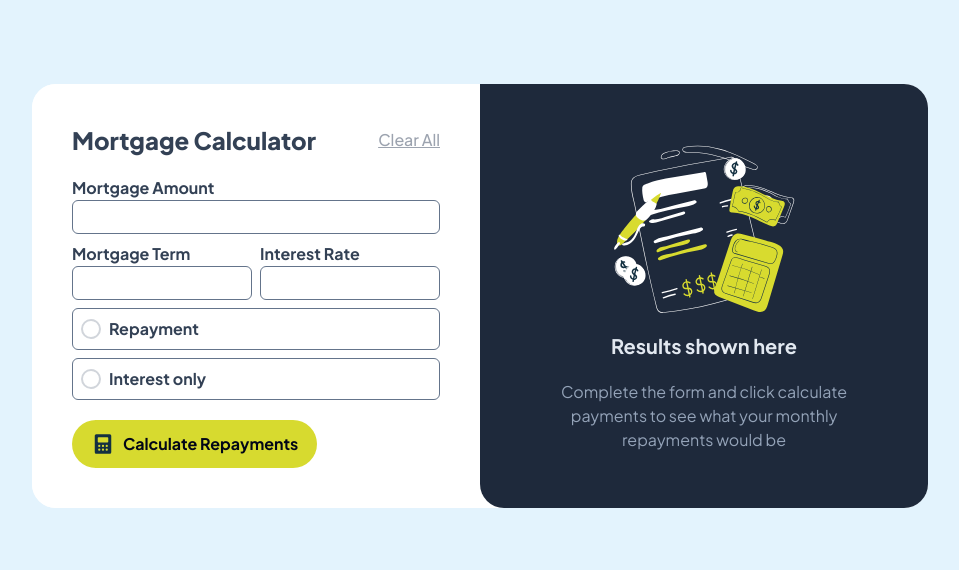
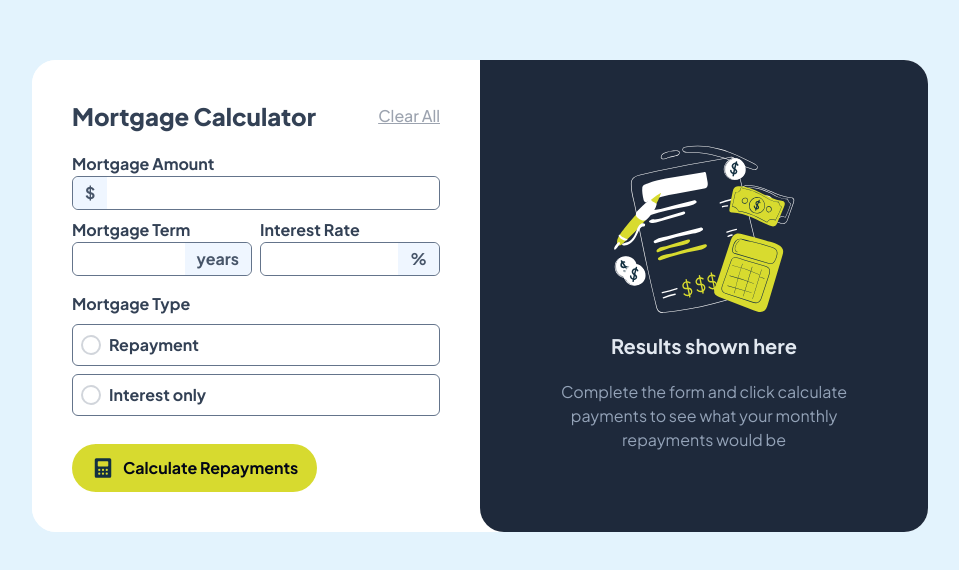
Before and after one commit to anywhereeanytime/mortgage-payment-calculator, a React (Vite) app: page / in a window 1280 px wide. Shown: the part 104-674 px from the top of the page, without its empty margins (160-1119 px from the left). Built offline with nearby package versions, Linux system fonts and the light colour scheme.

Commit message:
fixed layout with signs

```diff
--- a/src/FormContainer.jsx
+++ b/src/FormContainer.jsx
@@ -91,9 +91,17 @@ const FormContainer = () => {
         onSubmit={handleSubmit}
         className="grid gap-2 grid-cols-2 font-medium"
       >
+        {/* Проверяем, есть ли радиокнопки и добавляем заголовок перед ними */}
         {inputsData.map((input) => {
           if (input.type === "radio") {
-            return input.options.map((option) => (
+            return (
+              <div key={input.id} className="col-span-2">
+                {/* Заголовок перед радио кнопками */}
+                <div className="font-bold text-md text-slate-700 mt-2 mb-2">
+                  {input.label}
+                </div>
+                {/* Рендеринг радио кнопок */}
+                {input.options.map((option) => (
                   <Input
                     key={option.id}
                     label={option.label}
@@ -103,7 +111,9 @@ const FormContainer = () => {
                     value={option.value}
                     handleChange={handleChange}
                   />
-            ));
+                ))}
+              </div>
+            );
           } else {
             return (
               <Input
@@ -114,10 +124,12 @@ const FormContainer = () => {
                 name={input.name}
                 value={formData[input.name]}
                 handleChange={handleChange}
+                sign={input.sign}
               />
             );
           }
         })}
+
         <button
           className="bg-primary-lime text-slate-950 font-bold px-4 py-3 flex justify-center gap-2 rounded-3xl w-full md:w-2/3 hover:bg-primary-lime hover:bg-opacity-70 col-span-2 mt-3"
           type="submit"
--- a/src/Input.jsx
+++ b/src/Input.jsx
@@ -1,11 +1,21 @@
-const Input = ({ label, id, type, name, value, handleChange, options }) => {
+const Input = ({
+  label,
+  id,
+  type,
+  name,
+  value,
+  handleChange,
+  options,
+  sign,
+}) => {
   return (
     <div
+      tabIndex="0"
       className={`flex ${
         id === "term" || id === "interestRate" ? "col-span-1" : "col-span-2"
       } ${
         type === "radio"
-          ? "flex-row-reverse items-center justify-end border border-slate-500 hover:border-primary-lime rounded-md p-2"
+          ? "flex-row-reverse items-center justify-end border border-slate-500 hover:border-primary-lime rounded-md p-2 mb-2"
           : "flex-col"
       }`}
     >
@@ -25,7 +35,7 @@ const Input = ({ label, id, type, name, value, handleChange, options }) => {
           <label
             key={option.id}
             htmlFor={option.id}
-            className="flex items-center mb-2 cursor-pointer border border-transparent hover:border-yellow-500 p-2 rounded-md w-full"
+            className="flex items-center mb-2 cursor-pointer border border-slate-500 p-2 rounded-md w-full"
           >
             <input
               type="radio"
@@ -34,7 +44,6 @@ const Input = ({ label, id, type, name, value, handleChange, options }) => {
               value={option.value}
               checked={value === option.value}
               onChange={handleChange}
-              className="accent-primary-lime"
             />
             <span className="ml-2 text-slate-700 font-bold">
               {option.label}
@@ -42,14 +51,37 @@ const Input = ({ label, id, type, name, value, handleChange, options }) => {
           </label>
         ))
       ) : (
+        <div>
+          <div
+            className={`flex justify-center ${
+              type !== "radio"
+                ? `border border-slate-500 ${
+                    name === "amount" ? "flex-row-reverse" : "flex-row"
+                  } items-start rounded-md`
+                : ""
+            }`}
+          >
             <input
               id={id}
               type={type}
               name={name}
               value={value}
               onChange={handleChange}
-          className="border border-slate-500 rounded-md p-1"
+              className="p-1 w-full rounded-md"
             />
+            {sign && (
+              <span
+                className={`w-fit px-3 py-1 bg-blue-50 text-slate-600 font-bold col-span-1 ${
+                  name === "amount"
+                    ? "rounded-tl-md rounded-bl-md"
+                    : "rounded-tr-md rounded-br-md"
+                }`}
+              >
+                {sign}
+              </span>
+            )}
+          </div>
+        </div>
       )}
     </div>
   );
--- a/src/data.js
+++ b/src/data.js
@@ -5,6 +5,7 @@ export const inputsData = [
     type: "number",
     name: "amount",
     value: "amount",
+    sign: "$",
     validation: {
       required: "This field is required",
     },
@@ -15,6 +16,7 @@ export const inputsData = [
     type: "number",
     name: "term",
     value: "term",
+    sign: "years",
     validation: {
       required: "This field is required",
     },
@@ -25,6 +27,7 @@ export const inputsData = [
     type: "number",
     name: "interestRate",
     value: "interestRate",
+    sign: "%",
     validation: {
       required: "This field is required",
     },
--- a/src/index.css
+++ b/src/index.css
@@ -15,12 +15,12 @@ input[type="number"]::-webkit-outer-spin-button {
   margin: 0;
 }
 
-input[type="number"] {
+/* input[type="number"] {
   border-width: 1px;
   border-color: #64748b;
   border-radius: 0.375rem;
   padding: 0.25rem;
-}
+}  */
 
 /* Основной стиль радио-кнопок */
 input[type="radio"] {
--- a/tailwind.config.js
+++ b/tailwind.config.js
@@ -19,5 +19,10 @@ export default {
       },
     },
   },
+  variants: {
+    extend: {
+      backgroundColor: ["checked"],
+    },
+  },
   plugins: [],
 };
```
Lines whose indentation alone changed are shown as unchanged.
